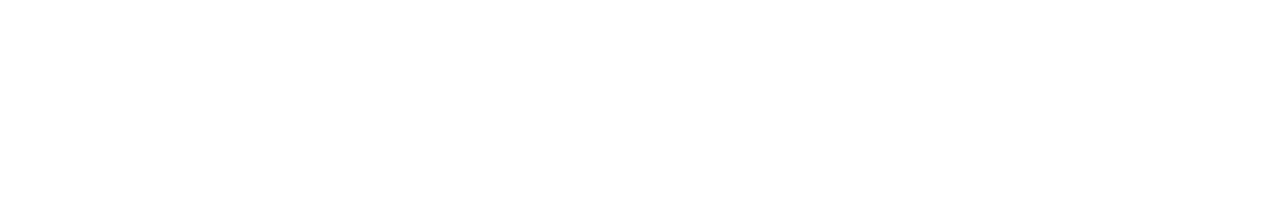
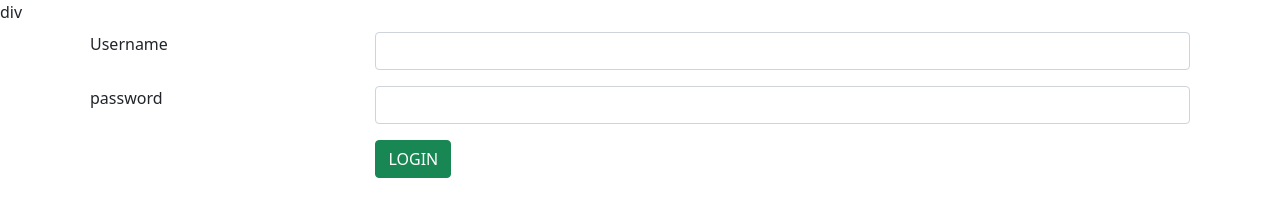
Before and after one commit to shabana0/LibraryApp, a plain HTML site: page index.html in a window 1280 px wide. Drawn offline with nearby package versions, Linux system fonts and the light colour scheme.

Commit message:
development

```diff
--- a/index.html
+++ b/index.html
@@ -8,6 +8,26 @@
     <title>Document</title>
 </head>
 <body>
+    div <div class="container">
+        <div class="row">
+            <div class="col col-12 col-sm-12 col-md-12 col-lg-12 col-xl-12 col-xxl-12">
+                <table class="table table-borderless">
+                    <tr>
+                        <td>Username</td>
+                        <td><input type="text" class="form-control"></td>
+                    </tr>
+                    <tr>
+                        <td>password</td>
+                        <td><input type="text" class="form-control"></td>
+                    </tr>
+                    <tr>
+                        <td></td>
+                        <td><button class="btn btn-success">LOGIN</button></td>
+                    </tr>
+                </table>
+            </div>
+        </div>
+    </div>
 
     <script src="https://cdn.jsdelivr.net/npm/bootstrap@5.1.3/dist/js/bootstrap.bundle.min.js" integrity="sha384-ka7Sk0Gln4gmtz2MlQnikT1wXgYsOg+OMhuP+IlRH9sENBO0LRn5q+8nbTov4+1p" crossorigin="anonymous"></script>
 </body>
```
